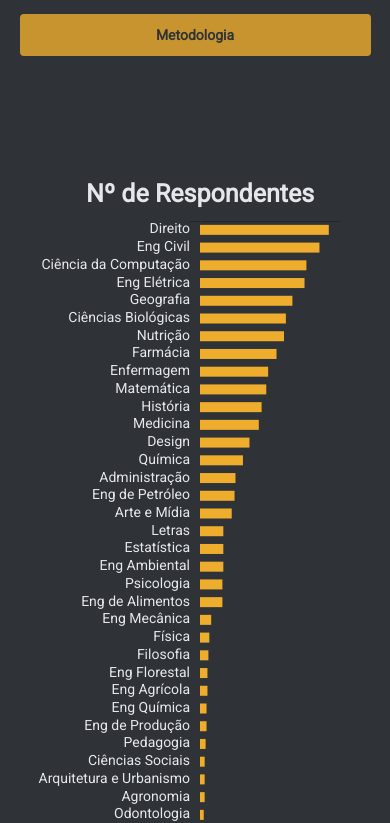
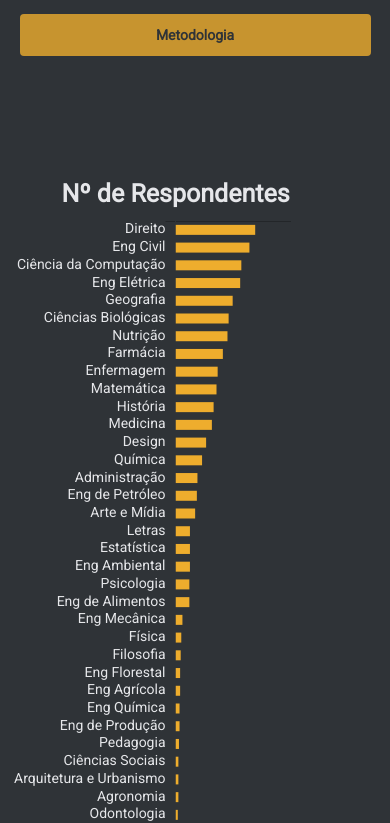
Before and after one commit to YoYolops/raeOP, a React (Create React App) app in the folder web-app/frontend/: page / in a window 390 px wide. Shown: the part 733-1556 px from the top of the page. Built offline with nearby package versions, Linux system fonts and the light colour scheme.

Commit message:
corrigindo bug de @media em DefaultPage.css

```diff
--- a/web-app/frontend/src/components/Pages/DefaultPage/DefaultPage.css
+++ b/web-app/frontend/src/components/Pages/DefaultPage/DefaultPage.css
@@ -6,7 +6,7 @@
 }
 
 .main {
-    width: 75%;
+    width: 70%;
     height: 100%;
 }
 
@@ -18,7 +18,7 @@
 @media screen and (max-width: 650px){
 
     .main{
-        width: 100%;
+        width: 90%;
     }
 
 }
--- a/web-app/frontend/src/components/graphics/Gdois.jsx
+++ b/web-app/frontend/src/components/graphics/Gdois.jsx
@@ -3,7 +3,7 @@ import { HorizontalBar } from 'react-chartjs-2';
 
 const Gdois = () => {
     return (
-        <div className="gdois">
+        <div className="gContainer" id="g2">
             <HorizontalBar
                 data = {{
                     labels: [
--- a/web-app/frontend/src/components/graphics/Gum.jsx
+++ b/web-app/frontend/src/components/graphics/Gum.jsx
@@ -5,7 +5,7 @@ import { HorizontalBar } from 'react-chartjs-2';
 
 const Gum = () => {
     return (
-        <div className="gum">
+        <div className="gContainer" id="g1">
             <HorizontalBar
                 className='graph'
                 data = {{
@@ -41,7 +41,7 @@ const Gum = () => {
 
                 }}
                 height = {950}
-                width = {400}
+                width = {100}
                 options = {{
                     maintainAspectRatio: false,
                     layout: {
```
